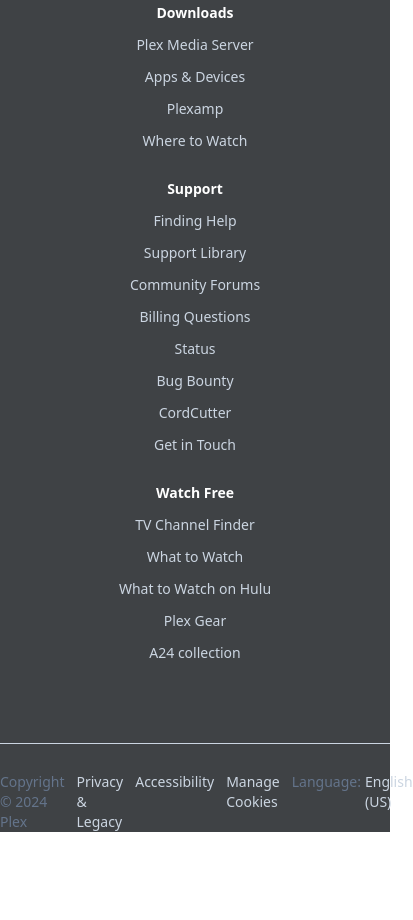
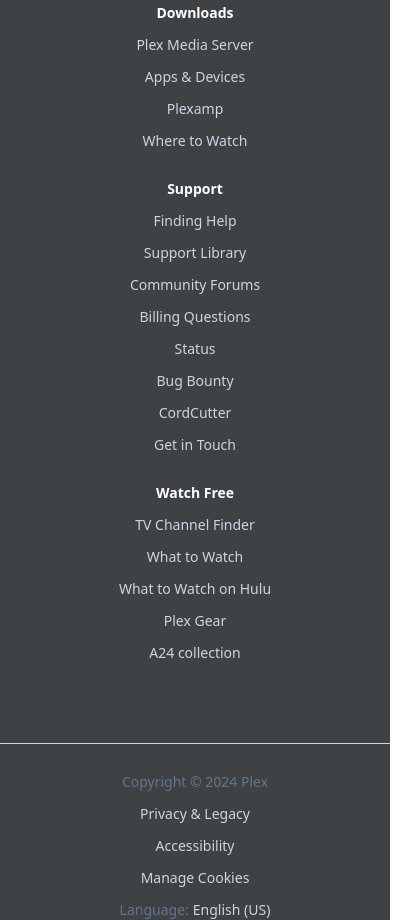
Before and after one commit to DosuFE/plex, a website: page src/about.html in a window 390 px wide. Shown: the part 8514-9434 px from the top of the page, 413 px wide, since content can reach past the window. Before the commit the page ends 9346 px from the top, so only its background shows below. Drawn offline with Linux system fonts and the light colour scheme.

Commit message:
plex new

```diff
--- a/src/about.html
+++ b/src/about.html
@@ -379,7 +379,7 @@
     <div class="pt-7 border-t border-slate-300">
         <!--  FOOTER COPYRIGHT PLEX -->
          <div class="container">
-            <div class="flex gap-3">
+            <div class="flex gap-3 flex-col items-center lg:flex-row">
                 <p class="text-slate-500 text-sm font-sans">Copyright &copy 2024 Plex</p>
                 <a href="" target="_blank" class="text-slate-300 text-sm font-light font-sans hover:text-[#f7c600d8]">Privacy & Legacy</a>
                 <a href="" target="_blank" class="text-slate-300 text-sm font-light font-sans hover:text-[#f7c600d8]">Accessibility</a>
```
Also changed, not shown: src/index.html (+2 -2 lines).
